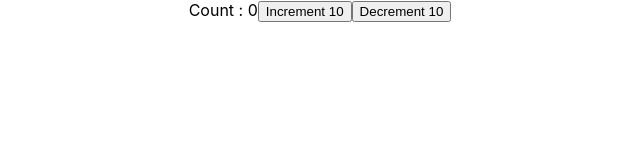
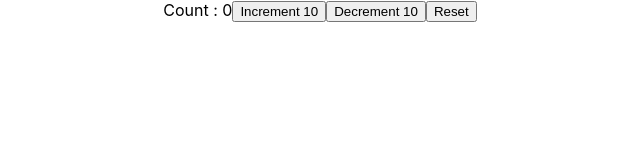
Before and after one commit to SandeepKumar377/ReactJS-TypeScript, a React (Create React App) app: page / in a window 1280 px wide. Shown: the top 160 px of the page, without its empty margins (320-960 px from the left). Built offline with nearby package versions, Linux system fonts and the light colour scheme.

Commit message:
useReducer Strict Action Types

```diff
--- a/src/components/state/Counter.tsx
+++ b/src/components/state/Counter.tsx
@@ -1,19 +1,26 @@
 import { useReducer } from 'react'
 
-type CounterState={
-    count:number
+type CounterState = {
+    count: number
 }
-type CounterAction={
-    type:string
-    payload:number
+type UpdateAction = {
+    type: 'increment' | 'decrement'
+    payload: number
 }
+type ResetAction = {
+    type:'reset'
+}
+type CounterAction = UpdateAction | ResetAction
+
 const initialState = { count: 0 }
-function reducer(state: CounterState, action:CounterAction) {
+function reducer(state: CounterState, action: CounterAction) {
     switch (action.type) {
         case 'increment':
             return { count: state.count + action.payload }
         case 'decrement':
             return { count: state.count - action.payload }
+        case 'reset':
+            return initialState
         default:
             return state;
     }
@@ -24,8 +31,9 @@
     return (
         <div>
             Count : {state.count}
-            <button onClick={()=>dispatch({type:'increment', payload:10})} >Increment 10</button>
-            <button onClick={()=>dispatch({type:'decrement', payload:10})} >Decrement 10</button>
+            <button onClick={() => dispatch({ type: 'increment', payload: 10 })} >Increment 10</button>
+            <button onClick={() => dispatch({ type: 'decrement', payload: 10 })} >Decrement 10</button>
+            <button onClick={() => dispatch({ type: 'reset'})} >Reset</button>
         </div>
     )
 }
```
